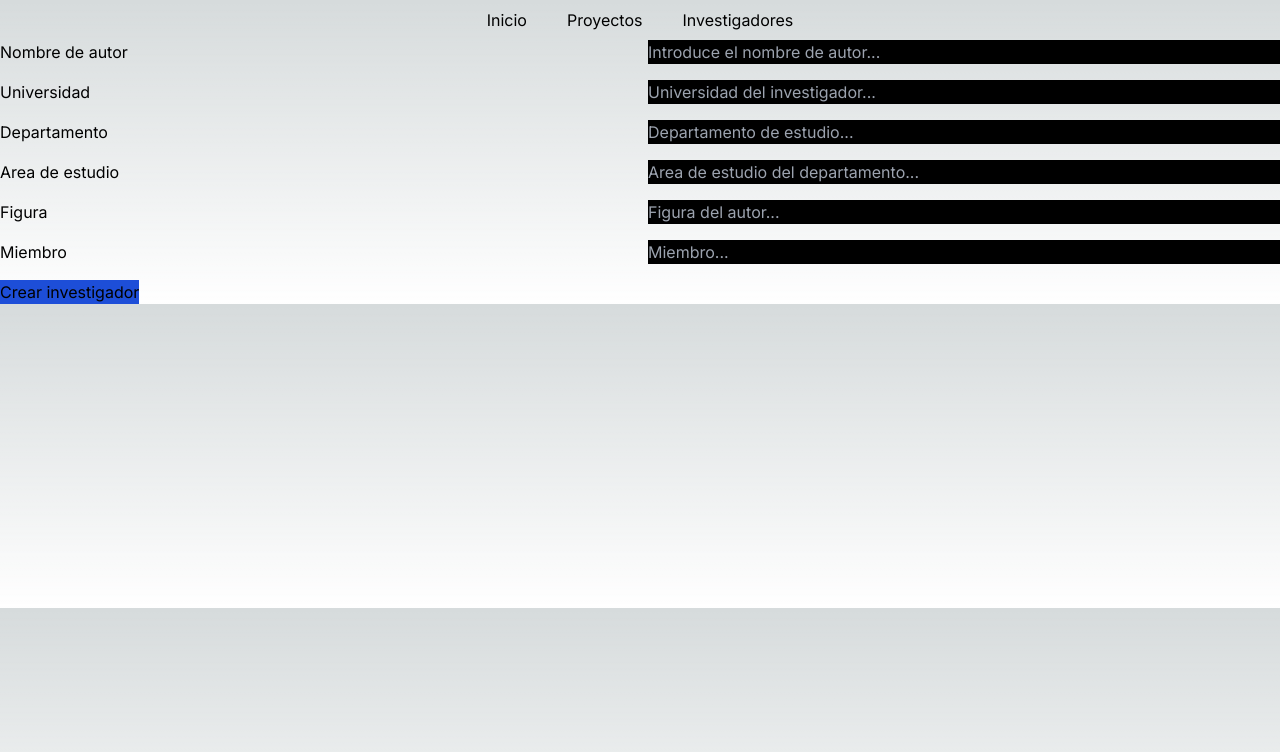
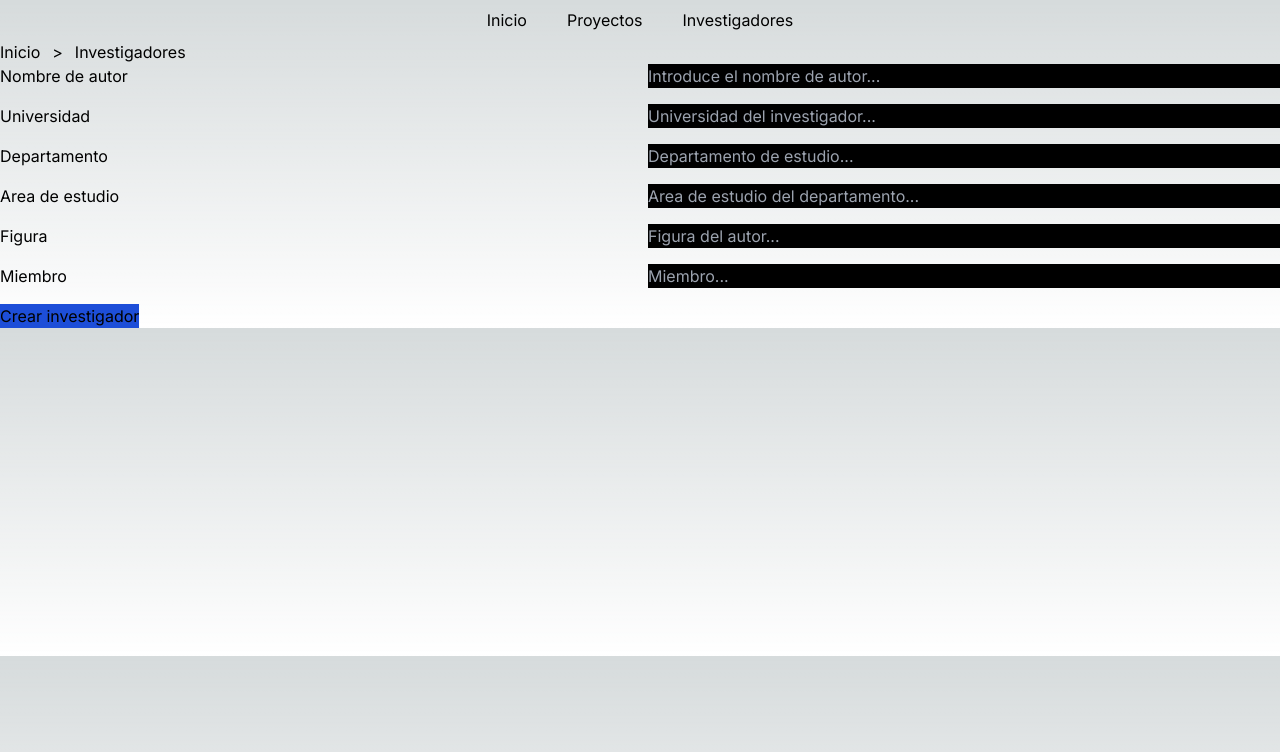
Before and after one commit to miguelliar/tfg-miguel, a Next.js app: page /investigadores/crear in a window 1280 px wide. Shown: the top 752 px of the page. Built offline with nearby package versions, Linux system fonts and the light colour scheme.

Commit message:
add: breadcrumbs feature

```diff
--- a/src/app/ui/HeaderNavigation.tsx
+++ b/src/app/ui/HeaderNavigation.tsx
@@ -1,10 +1,16 @@
 import Link from "next/link";
+import { Breadcrumbs } from "./breadcrumbs/Breadcrumbs";
 
 export function HeaderNavigation(): JSX.Element {
     return (
-    <header className="flex justify-center">
-      <Link className="mx-5 my-2" href="/">Inicio</Link>
-      <Link className="mx-5 my-2" href="/proyectos">Proyectos</Link>
-      <Link className="mx-5 my-2" href="/investigadores">Investigadores</Link>
+    <header className="flex flex-col">
+      <section className="flex justify-center">
+        <Link className="mx-5 my-2" href="/">Inicio</Link>
+        <Link className="mx-5 my-2" href="/proyectos">Proyectos</Link>
+        <Link className="mx-5 my-2" href="/investigadores">Investigadores</Link>
+      </section>
+      <section>
+        <Breadcrumbs />
+      </section>
     </header>);
 }
--- /dev/null
+++ b/src/app/ui/breadcrumbs/Breadcrumbs.tsx
@@ -0,0 +1,24 @@
+'use client';
+import { usePathname } from 'next/navigation'
+import { useBreadcrumbs } from './useBreadcrumbs';
+import { Crumb } from './Crumb';
+
+export const Breadcrumbs = () => {
+    const pathname = usePathname();
+    const crumbs = useBreadcrumbs(pathname);
+
+    return (
+        crumbs.length > 1 ?
+        (<ol className='flex flex-row'>
+            { crumbs.map((crumb, index, array) => {
+                return (<Crumb
+                    key={crumb.url}
+                    crumb={crumb}
+                    level={index}
+                    lastLevel={array.length}
+                />);
+            })}
+        </ol>)
+        : null
+    );
+};
--- /dev/null
+++ b/src/app/ui/breadcrumbs/Crumb.tsx
@@ -0,0 +1,27 @@
+import Link from "next/link"
+
+type CrumbProps = {
+    crumb: {
+        name: string,
+        url: string,
+    },
+    level: number,
+    lastLevel: number,
+}
+
+export const Crumb = ({crumb, level, lastLevel}: CrumbProps) => {
+    return (
+        <>
+            <li>
+                <Link href={crumb.url}>
+                    {crumb.name}
+                </Link>
+            </li>
+            {
+                level < lastLevel - 1
+                    ? <span className='px-3'>{">"}</span>
+                    : null
+            }
+        </>
+    );
+}
--- /dev/null
+++ b/src/app/ui/breadcrumbs/useBreadcrumbs.ts
@@ -0,0 +1,25 @@
+import { useMemo } from "react";
+
+export const useBreadcrumbs = (pathname: string) => {
+    const breadcrumbs = useMemo(() => {
+        const breadcrumbs = pathname.split('/')
+            .map((crumb, index, crumbs) => {
+                const previousPath = crumbs
+                    .slice(0, index)
+                    .reduce((finalPath, currentCrumb) =>
+                        finalPath + currentCrumb + '/', '') || '/';
+
+                const capizalizeCrumb = !crumb
+                    ? 'Inicio'
+                    : crumb[0].toUpperCase() + crumb.slice(1);
+
+                return {
+                    name: capizalizeCrumb,
+                    url: previousPath + crumb
+                };
+            });
+        return breadcrumbs.slice(0, breadcrumbs.length - 1);
+    }, [pathname]);
+
+    return breadcrumbs;
+}
```
